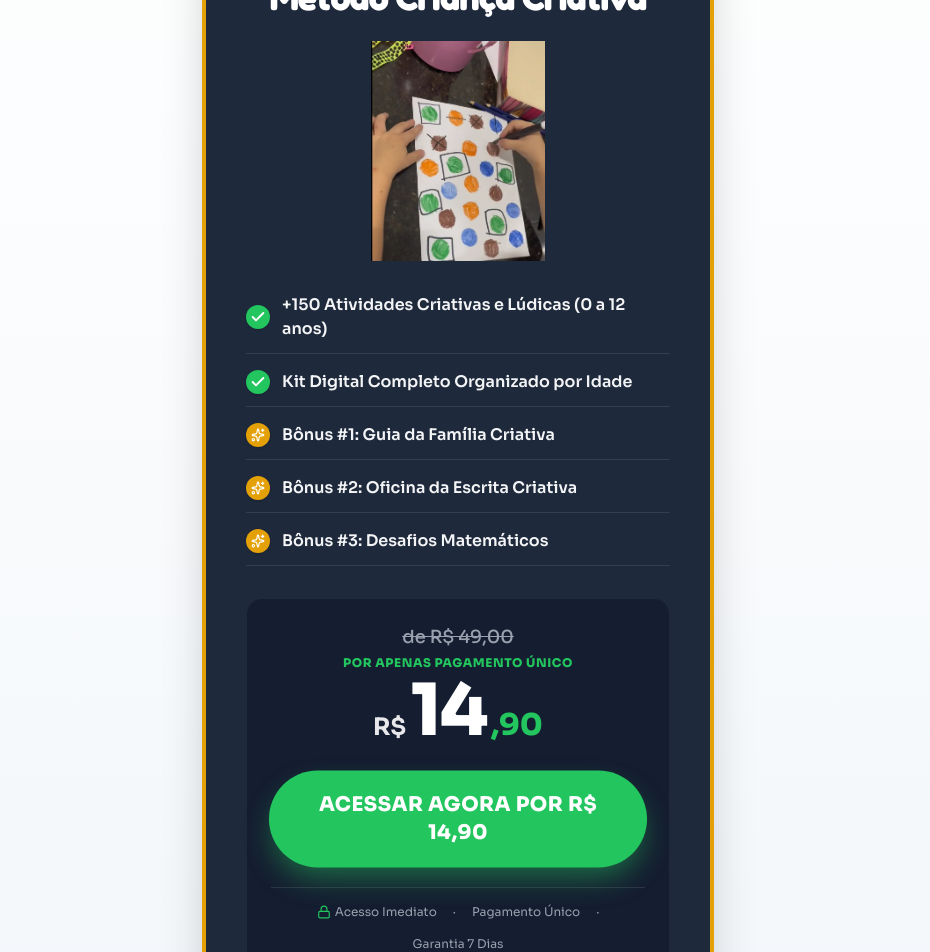
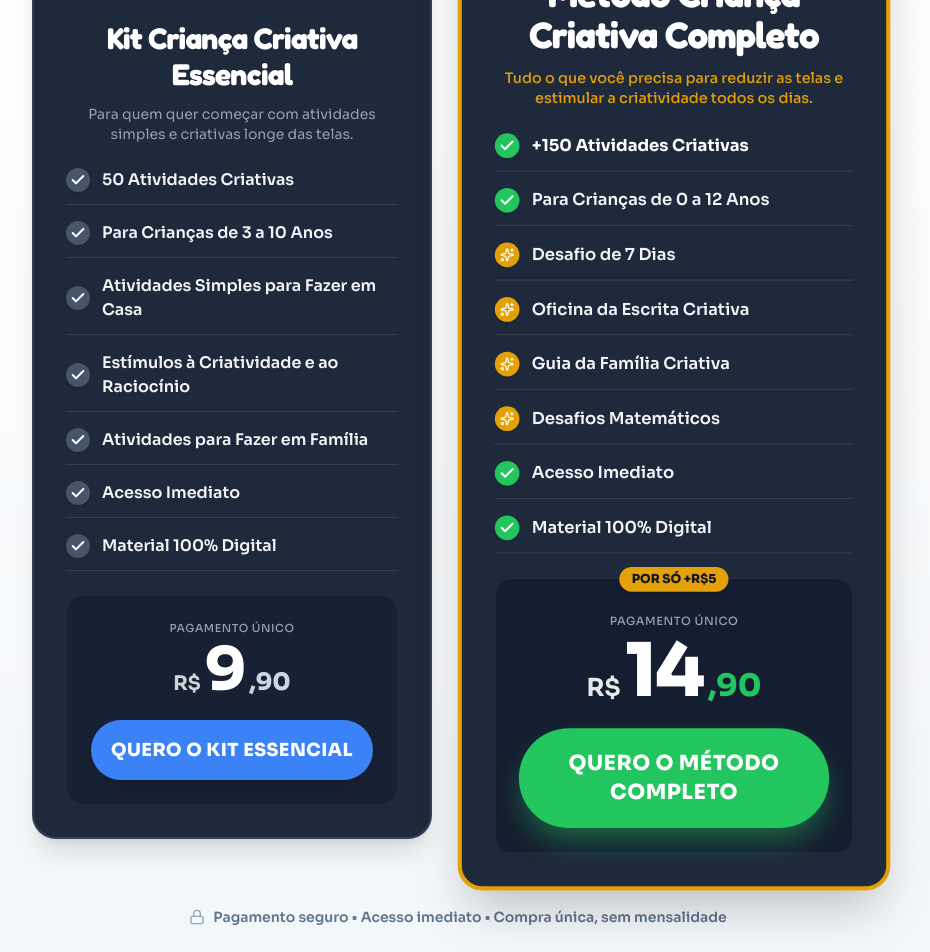
Before and after one commit to Mateus-Santana18/M-todo-Crian-a-Criativa, a React (Vite) app: page / in a window 1280 px wide. Shown: the part 6800-7752 px from the top of the page, without its empty margins (182-1112 px from the left). Built offline with nearby package versions, Linux system fonts and the light colour scheme.

Commit message:
feat: implement dual pricing layout with Kit Essencial and Método Completo

```diff
--- a/src/components/PricingCard.tsx
+++ b/src/components/PricingCard.tsx
@@ -1,62 +1,175 @@
 import React from 'react';
-import { HERO_MOCKUP_IMAGE, CHECKOUT_URL } from '../data';
-import { Check, ShieldAlert, Sparkles, Lock } from 'lucide-react';
+import { CHECKOUT_URL, CHECKOUT_ESSENCIAL_URL } from '../data';
+import { Check, Sparkles, Lock } from 'lucide-react';
 
 export default function PricingCard() {
   React.useEffect(() => {
-    const offerButton = document.getElementById('cta-purchase');
-    if (offerButton && 'IntersectionObserver' in window) {
-      const observer = new IntersectionObserver((entries, observerInstance) => {
+    const observerOptions = { threshold: 0.1 };
+
+    // Observer function for both buttons
+    const observerCallback = (entries: IntersectionObserverEntry[], observerInstance: IntersectionObserver) => {
       entries.forEach((entry) => {
         if (entry.isIntersecting) {
-            if ((window as any).fbq) {
+          if (typeof window !== 'undefined' && (window as any).fbq) {
             (window as any).fbq('track', 'ViewContent');
-              console.log('Meta Pixel: ViewContent event tracked on purchase button visibility');
+            console.log('Meta Pixel: ViewContent event tracked on visibility');
           }
           observerInstance.unobserve(entry.target);
         }
       });
-      }, { threshold: 0.1 });
-      observer.observe(offerButton);
-      return () => observer.disconnect();
+    };
+
+    let observer: IntersectionObserver | null = null;
+    if ('IntersectionObserver' in window) {
+      observer = new IntersectionObserver(observerCallback, observerOptions);
+      const ctaCompleto = document.getElementById('checkout_completo');
+      const ctaEssencial = document.getElementById('checkout_essencial');
+      if (ctaCompleto) observer.observe(ctaCompleto);
+      if (ctaEssencial) observer.observe(ctaEssencial);
     }
+
+    return () => {
+      if (observer) observer.disconnect();
+    };
   }, []);
+
+  const handleCheckoutClick = (contentName: string) => {
+    if (typeof window !== 'undefined' && (window as any).fbq) {
+      (window as any).fbq('track', 'AddToCart', { content_name: contentName });
+      console.log(`Meta Pixel: AddToCart tracked for ${contentName}`);
+    }
+  };
 
   return (
     <section id="comparativo" data-section="Preços" className="py-16 px-4 bg-gradient-to-b from-white to-slate-100">
-      <div className="max-w-lg mx-auto">
-        <div className="text-center mb-6">
+      <div className="max-w-5xl mx-auto">
+        <div className="text-center mb-10">
           <span className="bg-[#ef4444] text-white font-extrabold text-xs uppercase px-3 py-1 rounded-full shadow-sm animate-bounce inline-block">
             🔥 DESCONTO DE 85% APENAS HOJE
           </span>
         </div>
 
-        <div className="rounded-3xl overflow-hidden bg-[#1E293B] text-white shadow-2xl flex flex-col border-4 border-[#E4A107] relative transform hover:scale-[1.01] transition duration-300">
+        <div className="flex flex-col md:flex-row items-center md:items-center justify-center gap-6 md:gap-8">
+
+          {/* CARD 1: ESSENCIAL */}
+          <div className="order-2 md:order-1 flex flex-col rounded-3xl overflow-hidden bg-[#1E293B] text-white shadow-xl border-2 border-slate-700 relative transition duration-300 w-full max-w-[400px]">
+            {/* Discreeet banner */}
+            <div className="bg-slate-800 text-slate-400 text-center font-bold py-2 text-[10px] sm:text-xs uppercase tracking-widest border-b border-slate-700">
+              IDEAL PARA COMEÇAR
+            </div>
+
+            <div className="p-6 sm:p-8 text-center flex flex-col">
+              <h2 className="font-fredoka text-2xl sm:text-3xl font-extrabold mb-3 text-white tracking-tight">
+                Kit Criança Criativa Essencial
+              </h2>
+              <p className="text-slate-400 text-sm mb-6">
+                Para quem quer começar com atividades simples e criativas longe das telas.
+              </p>
+
+              <ul className="space-y-4 mb-6 text-left">
+                <li className="flex items-center gap-3 border-b border-white/10 pb-3">
+                  <span className="flex-shrink-0 w-6 h-6 bg-slate-600 text-white rounded-full flex items-center justify-center shadow">
+                    <Check className="w-4 h-4 stroke-[3]" />
+                  </span>
+                  <span className="text-gray-100 font-semibold text-sm sm:text-base">
+                    50 Atividades Criativas
+                  </span>
+                </li>
+                <li className="flex items-center gap-3 border-b border-white/10 pb-3">
+                  <span className="flex-shrink-0 w-6 h-6 bg-slate-600 text-white rounded-full flex items-center justify-center shadow">
+                    <Check className="w-4 h-4 stroke-[3]" />
+                  </span>
+                  <span className="text-gray-100 font-semibold text-sm sm:text-base">
+                    Para Crianças de 3 a 10 Anos
+                  </span>
+                </li>
+                <li className="flex items-center gap-3 border-b border-white/10 pb-3">
+                  <span className="flex-shrink-0 w-6 h-6 bg-slate-600 text-white rounded-full flex items-center justify-center shadow">
+                    <Check className="w-4 h-4 stroke-[3]" />
+                  </span>
+                  <span className="text-gray-100 font-semibold text-sm sm:text-base">
+                    Atividades Simples para Fazer em Casa
+                  </span>
+                </li>
+                <li className="flex items-center gap-3 border-b border-white/10 pb-3">
+                  <span className="flex-shrink-0 w-6 h-6 bg-slate-600 text-white rounded-full flex items-center justify-center shadow">
+                    <Check className="w-4 h-4 stroke-[3]" />
+                  </span>
+                  <span className="text-gray-100 font-semibold text-sm sm:text-base">
+                    Estímulos à Criatividade e ao Raciocínio
+                  </span>
+                </li>
+                <li className="flex items-center gap-3 border-b border-white/10 pb-3">
+                  <span className="flex-shrink-0 w-6 h-6 bg-slate-600 text-white rounded-full flex items-center justify-center shadow">
+                    <Check className="w-4 h-4 stroke-[3]" />
+                  </span>
+                  <span className="text-gray-100 font-semibold text-sm sm:text-base">
+                    Atividades para Fazer em Família
+                  </span>
+                </li>
+                <li className="flex items-center gap-3 border-b border-white/10 pb-3">
+                  <span className="flex-shrink-0 w-6 h-6 bg-slate-600 text-white rounded-full flex items-center justify-center shadow">
+                    <Check className="w-4 h-4 stroke-[3]" />
+                  </span>
+                  <span className="text-gray-100 font-semibold text-sm sm:text-base">
+                    Acesso Imediato
+                  </span>
+                </li>
+                <li className="flex items-center gap-3 border-b border-white/10 pb-3">
+                  <span className="flex-shrink-0 w-6 h-6 bg-slate-600 text-white rounded-full flex items-center justify-center shadow">
+                    <Check className="w-4 h-4 stroke-[3]" />
+                  </span>
+                  <span className="text-gray-100 font-semibold text-sm sm:text-base">
+                    Material 100% Digital
+                  </span>
+                </li>
+              </ul>
+
+              {/* Pricing Section */}
+              <div className="text-center bg-slate-900/40 p-6 rounded-2xl border border-white/5">
+                <p className="text-[11px] uppercase tracking-wider text-slate-400 font-medium mb-1">
+                  Pagamento único
+                </p>
+                <div className="flex items-baseline justify-center gap-1 mb-5">
+                  <span className="text-xl font-bold text-white/80">R$</span>
+                  <span className="text-5xl sm:text-6xl font-extrabold text-white tracking-tight">9</span>
+                  <span className="text-2xl font-extrabold text-slate-300">,90</span>
+                </div>
+
+                <a
+                  id="checkout_essencial"
+                  href={CHECKOUT_ESSENCIAL_URL}
+                  onClick={() => handleCheckoutClick("Kit Criança Criativa Essencial")}
+                  className="block w-full bg-[#3b82f6] hover:bg-[#2563eb] text-white font-extrabold text-lg py-4 px-4 rounded-full transition-all duration-300 shadow-lg hover:shadow-xl uppercase tracking-wide transform active:scale-95"
+                >
+                  QUERO O KIT ESSENCIAL
+                </a>
+              </div>
+            </div>
+          </div>
+
+          {/* CARD 2: MAIS ESCOLHIDO (COMPLETO) */}
+          <div className="order-1 md:order-2 flex flex-col rounded-3xl overflow-hidden bg-[#1E293B] text-white shadow-2xl border-4 border-[#E4A107] relative transform md:scale-[1.03] transition duration-300 w-full max-w-[420px] z-10">
             {/* Top Banner Accent */}
             <div className="bg-[#E4A107] text-[#0F172A] text-center font-bold py-2 text-xs uppercase tracking-widest">
-            Acesso Completo + 3 Bônus Inclusos
+              ⭐ MAIS ESCOLHIDO
             </div>
 
-          <div className="p-6 sm:p-10 text-center flex flex-col flex-1">
-            <h2 className="font-fredoka text-3xl sm:text-4xl font-extrabold mb-6 text-white tracking-tight">
-              Método Criança Criativa
+            <div className="p-6 sm:p-8 text-center flex flex-col">
+              <h2 className="font-fredoka text-3xl sm:text-4xl font-extrabold mb-3 text-white tracking-tight">
+                Método Criança Criativa Completo
               </h2>
+              <p className="text-[#E4A107] font-medium text-sm mb-6 px-2">
+                Tudo o que você precisa para reduzir as telas e estimular a criatividade todos os dias.
+              </p>
 
-            <div className="relative mb-8 flex justify-center">
-              <img
-                src={HERO_MOCKUP_IMAGE}
-                alt="Kit Método Criança Criativa Pacote Completo"
-                className="w-full h-auto max-h-[220px] object-contain"
-              />
-            </div>
-
-            <ul className="space-y-4 mb-8 text-left flex-1">
+              <ul className="space-y-4 mb-6 text-left">
                 <li className="flex items-center gap-3 border-b border-white/10 pb-3">
                   <span className="flex-shrink-0 w-6 h-6 bg-[#22c55e] text-white rounded-full flex items-center justify-center shadow">
                     <Check className="w-4 h-4 stroke-[3]" />
                   </span>
-                <span className="text-gray-100 font-semibold text-sm sm:text-base">
-                  +150 Atividades Criativas e Lúdicas (0 a 12 anos)
+                  <span className="text-white font-bold text-sm sm:text-base">
+                    +150 Atividades Criativas
                   </span>
                 </li>
                 <li className="flex items-center gap-3 border-b border-white/10 pb-3">
@@ -64,7 +177,7 @@ export default function PricingCard() {
                     <Check className="w-4 h-4 stroke-[3]" />
                   </span>
                   <span className="text-gray-100 font-semibold text-sm sm:text-base">
-                  Kit Digital Completo Organizado por Idade
+                    Para Crianças de 0 a 12 Anos
                   </span>
                 </li>
                 <li className="flex items-center gap-3 border-b border-white/10 pb-3">
@@ -72,7 +185,7 @@ export default function PricingCard() {
                     <Sparkles className="w-3.5 h-3.5" />
                   </span>
                   <span className="text-gray-100 font-semibold text-sm sm:text-base">
-                  Bônus #1: Guia da Família Criativa
+                    Desafio de 7 Dias
                   </span>
                 </li>
                 <li className="flex items-center gap-3 border-b border-white/10 pb-3">
@@ -80,7 +193,7 @@ export default function PricingCard() {
                     <Sparkles className="w-3.5 h-3.5" />
                   </span>
                   <span className="text-gray-100 font-semibold text-sm sm:text-base">
-                  Bônus #2: Oficina da Escrita Criativa
+                    Oficina da Escrita Criativa
                   </span>
                 </li>
                 <li className="flex items-center gap-3 border-b border-white/10 pb-3">
@@ -88,57 +201,76 @@ export default function PricingCard() {
                     <Sparkles className="w-3.5 h-3.5" />
                   </span>
                   <span className="text-gray-100 font-semibold text-sm sm:text-base">
-                  Bônus #3: Desafios Matemáticos
+                    Guia da Família Criativa
+                  </span>
+                </li>
+                <li className="flex items-center gap-3 border-b border-white/10 pb-3">
+                  <span className="flex-shrink-0 w-6 h-6 bg-[#E4A107] text-white rounded-full flex items-center justify-center shadow">
+                    <Sparkles className="w-3.5 h-3.5" />
+                  </span>
+                  <span className="text-gray-100 font-semibold text-sm sm:text-base">
+                    Desafios Matemáticos
+                  </span>
+                </li>
+                <li className="flex items-center gap-3 border-b border-white/10 pb-3">
+                  <span className="flex-shrink-0 w-6 h-6 bg-[#22c55e] text-white rounded-full flex items-center justify-center shadow">
+                    <Check className="w-4 h-4 stroke-[3]" />
+                  </span>
+                  <span className="text-gray-100 font-semibold text-sm sm:text-base">
+                    Acesso Imediato
+                  </span>
+                </li>
+                <li className="flex items-center gap-3 border-b border-white/10 pb-3">
+                  <span className="flex-shrink-0 w-6 h-6 bg-[#22c55e] text-white rounded-full flex items-center justify-center shadow">
+                    <Check className="w-4 h-4 stroke-[3]" />
+                  </span>
+                  <span className="text-gray-100 font-semibold text-sm sm:text-base">
+                    Material 100% Digital
                   </span>
                 </li>
               </ul>
 
               {/* Pricing Section */}
-            <div className="text-center mt-auto bg-slate-900/60 p-6 rounded-2xl border border-white/5">
-              <p className="text-gray-400 line-through text-lg font-medium mb-1">
-                de R$ 49,00
+              <div className="text-center bg-slate-900/60 p-6 rounded-2xl border border-white/5 relative mt-auto">
+                <div className="absolute -top-3 left-1/2 -translate-x-1/2 bg-[#E4A107] text-[#0F172A] font-extrabold text-[11px] sm:text-xs px-3 py-1 rounded-full whitespace-nowrap shadow-md">
+                  POR SÓ +R$5
+                </div>
+
+                <p className="text-[11px] uppercase tracking-wider text-slate-400 font-medium mb-1 mt-2">
+                  Pagamento único
                 </p>
-              <p className="text-xs uppercase tracking-wider text-[#22c55e] font-extrabold mb-1">
-                por apenas pagamento único
-              </p>
-              <div className="flex items-baseline justify-center gap-1 mb-6">
+                <div className="flex items-baseline justify-center gap-1 mb-5">
                   <span className="text-2xl font-bold text-white/90">R$</span>
                   <span className="text-6xl sm:text-7xl font-extrabold text-white tracking-tight">14</span>
                   <span className="text-3xl font-extrabold text-[#22c55e]">,90</span>
                 </div>
 
                 <a
-                id="cta-purchase"
+                  id="checkout_completo"
                   href={CHECKOUT_URL}
-                onClick={() => {
-                  if (typeof window !== 'undefined' && (window as any).fbq) {
-                    (window as any).fbq('track', 'AddToCart');
-                  }
-                }}
-                className="cta-checkout block w-full bg-[#22c55e] hover:bg-[#16a34a] text-white font-extrabold text-xl py-5 px-8 rounded-full transition-all duration-300 shadow-xl hover:shadow-2xl cta-pulse uppercase tracking-wide transform active:scale-95"
+                  onClick={() => handleCheckoutClick("Método Criança Criativa Completo")}
+                  className="block w-full bg-[#22c55e] hover:bg-[#16a34a] text-white font-extrabold text-lg sm:text-xl py-5 px-4 rounded-full transition-all duration-300 shadow-xl hover:shadow-2xl cta-pulse uppercase tracking-wide transform active:scale-95"
                 >
-                ACESSAR AGORA POR R$ 14,90
+                  QUERO O MÉTODO COMPLETO
                 </a>
-
-              <div className="flex flex-wrap items-center justify-center gap-4 text-xs text-gray-400 mt-5 pt-4 border-t border-white/10">
-                <span className="flex items-center gap-1">
-                  <Lock className="w-3.5 h-3.5 text-[#22c55e]" /> Acesso Imediato
-                </span>
-                <span>·</span>
-                <span>Pagamento Único</span>
-                <span>·</span>
-                <span>Garantia 7 Dias</span>
-              </div>
               </div>
             </div>
           </div>
 
-        <div className="mt-8 text-center bg-amber-50 border border-amber-200 rounded-2xl p-4 text-amber-800 text-xs sm:text-sm">
-          ⚠️ <strong>Atenção:</strong> O preço promocional já foi reajustado de R$ 9,90 para R$ 14,90. Em breve, o valor será atualizado para R$ 37,90. Garanta seu acesso agora antes do próximo aumento.
+        </div>
+
+        {/* Microcopy Below Cards */}
+        <div className="mt-8 text-center text-sm font-semibold text-slate-500 flex items-center justify-center gap-2 flex-wrap">
+          <Lock className="w-4 h-4 text-slate-400" />
+          <span>Pagamento seguro • Acesso imediato • Compra única, sem mensalidade</span>
+        </div>
+
+        <div className="mt-8 max-w-lg mx-auto text-center bg-amber-50 border border-amber-200 rounded-2xl p-4 text-amber-800 text-xs sm:text-sm">
+          ⚠️ <strong>Atenção:</strong> O preço promocional já foi reajustado. Em breve, o valor será atualizado para R$ 37,90. Garanta seu acesso agora antes do próximo aumento.
         </div>
 
         {/* WhatsApp Support Button */}
-        <div className="mt-6 text-center">
+        <div className="mt-8 text-center">
           <a
             href="https://api.whatsapp.com/send?phone=5548988782641&text=Ol%C3%A1%21%20Gostaria%20de%20tirar%20uma%20d%C3%BAvida%20sobre%20o%20M%C3%A9todo%20Crian%C3%A7a%20Criativa."
             target="_blank"
--- a/src/data.ts
+++ b/src/data.ts
@@ -5,6 +5,7 @@ import bonus3Img from './assets/bonus3.webp';
 import heroMockupImg from './assets/hero_mockup.webp';
 
 export const CHECKOUT_URL = "https://pay.cakto.com.br/t9roohk_959253";
+export const CHECKOUT_ESSENCIAL_URL = "https://pay.cakto.com.br/LINK_ESSENCIAL_AQUI"; // Atualize este link quando tiver a URL do Essencial
 
 export const HERO_MOCKUP_IMAGE = heroMockupImg;
 
```
Lines whose indentation alone changed are shown as unchanged.
